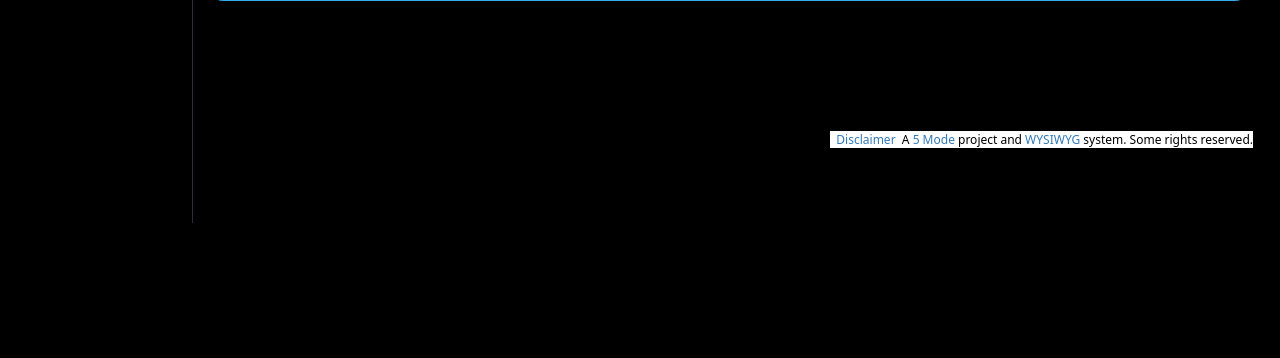
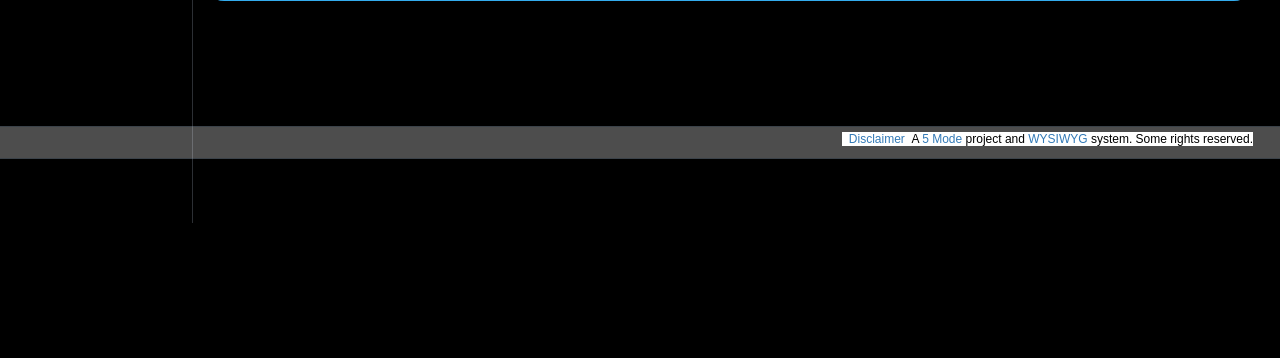
Before and after one commit to par7133/Invenktory, a PHP site: page /index.html in a window 1280 px wide. Shown: the part 642-1000 px from the top of the page. Run offline with PHP 8.4, Linux system fonts and the light colour scheme.

Commit message:
Update style.css

```diff
--- a/Public/static/css/style.css
+++ b/Public/static/css/style.css
@@ -52,10 +52,10 @@ body {
   width: 102%;
   border: 1px solid #C2DBF2;
   padding: 7px;
-  background: #ffedf0;
-  opacity: 0.0;
+  background: #ffffff;
+  opacity: 0.3;
   color:white;
-  font-family: Sans;
+  font-family: Arial,Sans,Verdana;
   font-size: 12px;
   text-align: center;
   z-index: 99990;
@@ -70,7 +70,7 @@ body {
   padding: 7px;
   opacity: 1.0;
   color:black;
-  font-family: Sans;
+  font-family: Arial,Sans,Verdana;
   font-size: 12px;
   font-weight: 400;
   text-align: right;
```
